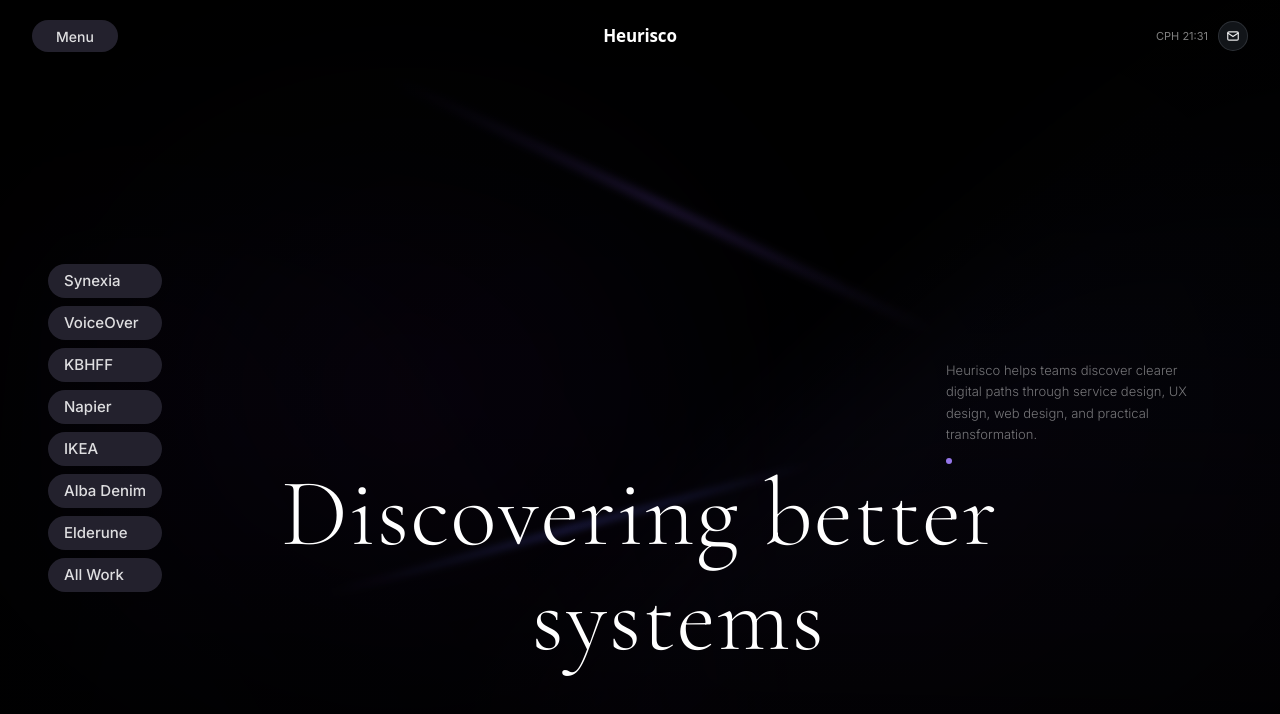
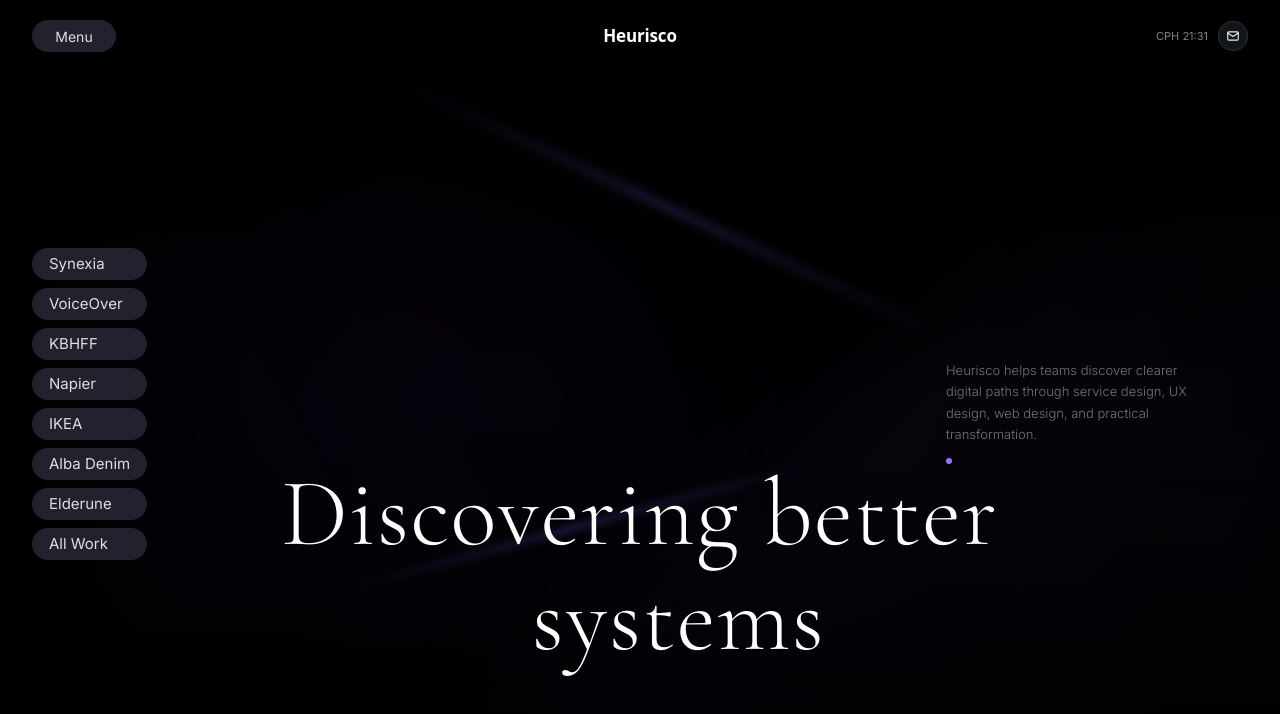
Before and after one commit to Shaney94/Heurisco, a React (Vite) app: page / in a window 1280 px wide. Shown: the top 714 px of the page. Built offline with nearby package versions, Linux system fonts and the light colour scheme.

Commit message:
Refine hero pill interactions

```diff
--- a/src/app/components/DarkHero.tsx
+++ b/src/app/components/DarkHero.tsx
@@ -264,7 +264,7 @@ export function DarkHero({ activeProject, onProjectActivate, onProjectClear }: D
       </div>
 
       {/* Project pills - left side */}
-      <div className="absolute left-7 lg:left-12 top-[33%] hidden md:flex flex-col gap-2 z-30 pointer-events-auto">
+      <div className="absolute left-6 lg:left-8 top-[31%] hidden md:flex flex-col gap-2 z-30 pointer-events-auto">
         {projects.map((project, index) => (
           <Pill
             key={project.label}
--- a/src/app/components/DarkNavigation.tsx
+++ b/src/app/components/DarkNavigation.tsx
@@ -24,8 +24,8 @@ export function DarkNavigation({ onMenuClick, onContactClick, onHomeClick }: Dar
       <div className="max-w-[1800px] mx-auto flex items-center justify-between">
         <button
           onClick={onMenuClick}
-          className="h-8 w-[86px] rounded-full bg-[rgba(39,37,50,0.9)] backdrop-blur-sm text-white/85 hover:bg-[#302d3c] hover:text-white transition-colors duration-300 focus-visible:outline focus-visible:outline-2 focus-visible:outline-offset-2 focus-visible:outline-white/70"
-          style={{ fontSize: '0.875rem', fontFamily: 'Inter, sans-serif' }}
+          className="h-8 w-[84px] rounded-full border border-transparent bg-[rgba(39,37,50,0.9)] backdrop-blur-sm text-white/85 hover:border-white/70 hover:bg-white/[0.02] hover:text-white transition-colors duration-300 focus-visible:outline focus-visible:outline-2 focus-visible:outline-offset-2 focus-visible:outline-white/70"
+          style={{ fontSize: '0.875rem', fontFamily: 'Inter, sans-serif', fontWeight: 400 }}
         >
           Menu
         </button>
--- a/src/app/components/Pill.tsx
+++ b/src/app/components/Pill.tsx
@@ -33,12 +33,12 @@ export function Pill({
       onMouseLeave={onMouseLeave}
       onFocus={onFocus}
       onBlur={onBlur}
-      className={`relative z-30 h-8 lg:h-[34px] px-3.5 lg:px-4 rounded-full backdrop-blur-sm transition-colors duration-300 cursor-pointer text-left whitespace-nowrap pointer-events-auto text-sm lg:text-[0.9375rem] focus-visible:outline focus-visible:outline-2 focus-visible:outline-offset-2 focus-visible:outline-white/70 ${
+      className={`relative z-30 h-7 lg:h-8 px-3.5 lg:px-4 rounded-full border backdrop-blur-sm transition-colors duration-300 cursor-pointer text-left whitespace-nowrap pointer-events-auto text-sm lg:text-[0.9375rem] focus-visible:outline focus-visible:outline-2 focus-visible:outline-offset-2 focus-visible:outline-white/70 ${
         active
-          ? 'bg-[#343140] text-white'
-          : 'bg-[rgba(39,37,50,0.9)] text-white/85 hover:bg-[#302d3c] hover:text-white'
+          ? 'border-white/70 bg-white/[0.02] text-white'
+          : 'border-transparent bg-[rgba(39,37,50,0.9)] text-white/85 hover:border-white/70 hover:bg-white/[0.02] hover:text-white'
       }`}
-      style={{ fontWeight: 500, fontFamily: 'Inter, sans-serif', pointerEvents: 'auto' }}
+      style={{ fontWeight: 400, fontFamily: 'Inter, sans-serif', pointerEvents: 'auto' }}
     >
       {children}
     </motion.button>
```
